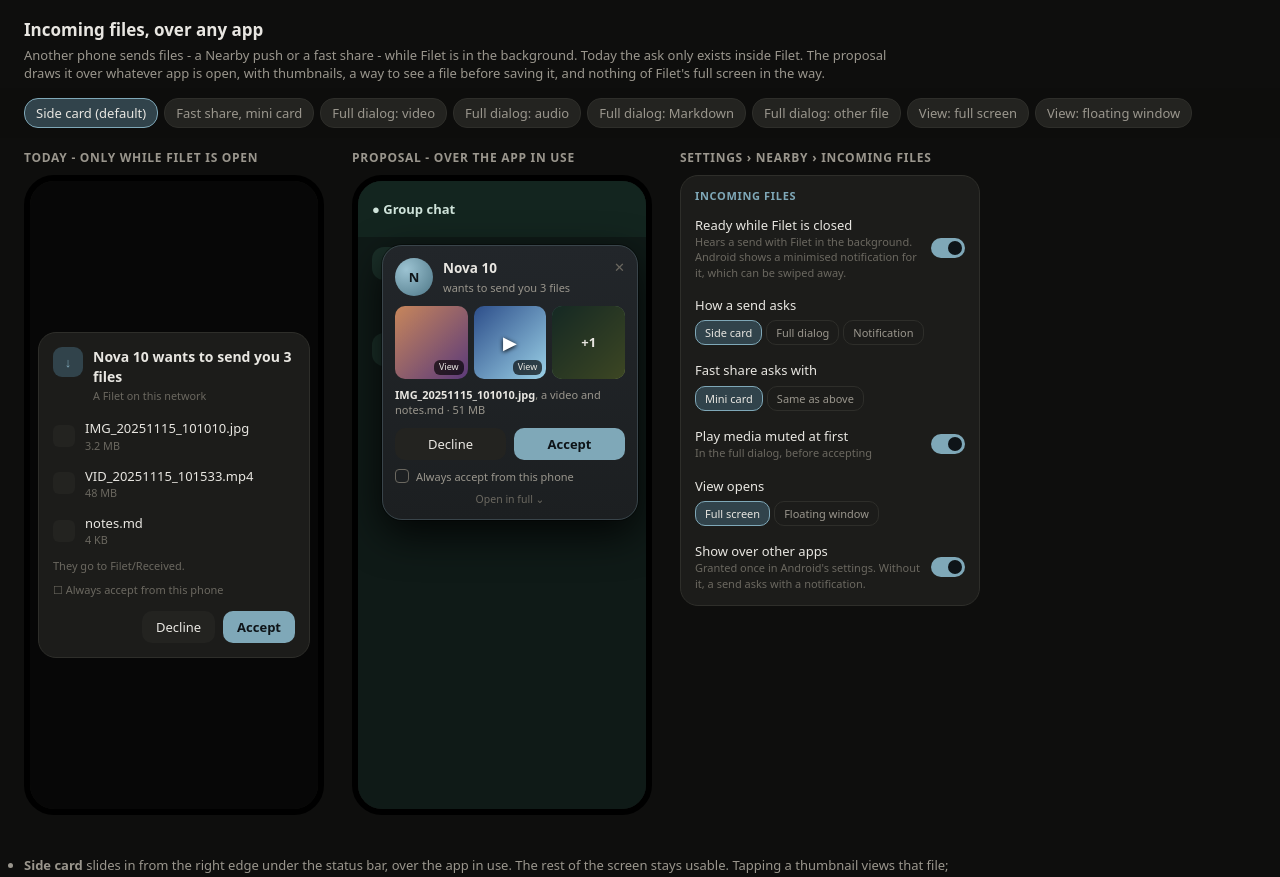
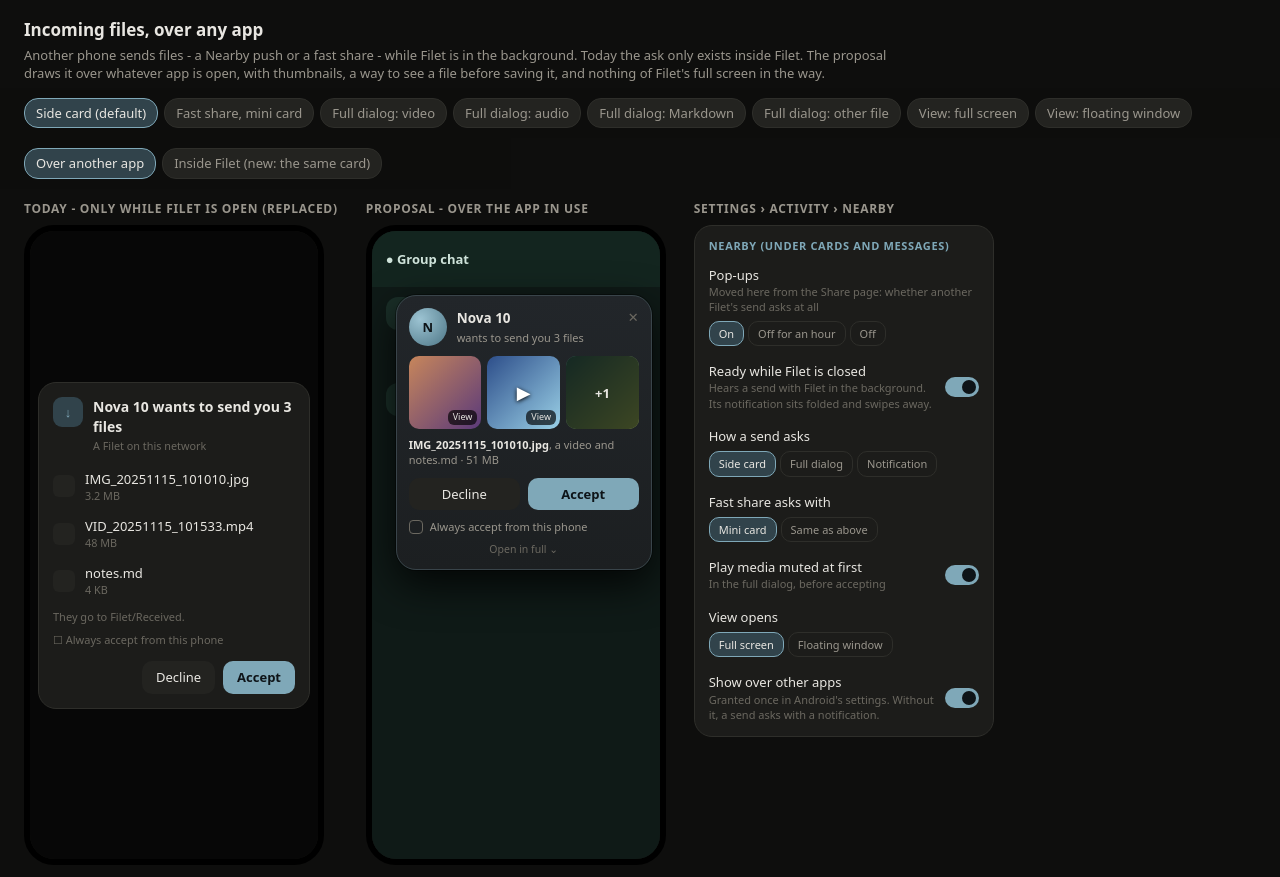
Before and after one commit to uukjtisa/filet, a plain HTML site: page docs/design/mockups/filet-incoming-card-mock.html in a window 1280 px wide. Shown: the top 877 px of the page. Drawn offline with Linux system fonts and the light colour scheme.

Commit message:
docs: incoming card mock, one design

```diff
--- a/docs/design/mockups/filet-incoming-card-mock.html
+++ b/docs/design/mockups/filet-incoming-card-mock.html
@@ -143,10 +143,14 @@
   <button data-s="viewFull">View: full screen</button>
   <button data-s="viewFloat">View: floating window</button>
 </div>
+<div class="bar" id="where">
+  <button data-w="app" class="on">Over another app</button>
+  <button data-w="filet">Inside Filet (new: the same card)</button>
+</div>
 
 <div class="row">
   <div class="col">
-    <h2>Today - only while Filet is open</h2>
+    <h2>Today - only while Filet is open (replaced)</h2>
     <div class="phone">
       <div class="scrim">
         <div class="dlg">
@@ -163,15 +167,16 @@
   </div>
 
   <div class="col">
-    <h2>Proposal - over the app in use</h2>
+    <h2 id="ptitle">Proposal - over the app in use</h2>
     <div class="phone" id="stage"></div>
   </div>
 
   <div class="col">
-    <h2>Settings &rsaquo; Nearby &rsaquo; Incoming files</h2>
+    <h2>Settings &rsaquo; Activity &rsaquo; Nearby</h2>
     <div class="set">
-      <h3>Incoming files</h3>
-      <div class="it"><div>Ready while Filet is closed<small>Hears a send with Filet in the background. Android shows a minimised notification for it, which can be swiped away.</small></div><span class="sw"></span></div>
+      <h3>Nearby (under Cards and messages)</h3>
+      <div class="it"><div>Pop-ups<small>Moved here from the Share page: whether another Filet's send asks at all</small><div class="seg"><span class="on">On</span><span>Off for an hour</span><span>Off</span></div></div></div>
+      <div class="it"><div>Ready while Filet is closed<small>Hears a send with Filet in the background. Its notification sits folded and swipes away.</small></div><span class="sw"></span></div>
       <div class="it"><div>How a send asks<div class="seg"><span class="on">Side card</span><span>Full dialog</span><span>Notification</span></div></div></div>
       <div class="it"><div>Fast share asks with<div class="seg"><span class="on">Mini card</span><span>Same as above</span></div></div></div>
       <div class="it"><div>Play media muted at first<small>In the full dialog, before accepting</small></div><span class="sw"></span></div>
@@ -187,6 +192,8 @@
   <li><b>Full dialog</b> (optional, the "How a send asks" setting) sits in the centre with the preview: pictures shown, video and audio playable (muted at first when that is on), text and Markdown readable. Any other file shows its type icon. Swipe the stage or tap the strip to move between files.</li>
   <li>Viewing before accepting streams from the sender and saves nothing. Accept saves to Filet/Received, and after that View opens the saved copy.</li>
   <li><b>View</b> opens full screen over the app (Back returns to it) or in a floating window that can be dragged and resized, with a video still playing while the app underneath is used.</li>
+  <li><b>New, 2026-11-15: one design, one pipeline.</b> Inside Filet the send asks with the same side card, mini card or full dialog as over another app, previews included, drawn over Filet's own screen. Today's in-app dialogue goes. Whatever "How a send asks" says holds everywhere; the notification is used only when Filet is closed and cannot draw over other apps.</li>
+  <li><b>New, 2026-11-15: the settings live in Settings &rsaquo; Activity, as a Nearby group under Cards and messages</b>, beside the other things that pop up. Pop-ups moves there from the Share page too, so every option about how a send asks sits in one place. The Share page keeps a single row that opens this group. Chosen over the first proposal, a Settings tab of its own: five options do not earn a tab, and Activity already owns "what pops up and when".</li>
 </ul>
 
 <script>
@@ -197,6 +204,9 @@ const thumbs = `<div class="thumbs">
   <div class="th g1"><span class="eye">View</span></div>
   <div class="th g3"><div class="play">&#9654;</div><span class="eye">View</span></div>
   <div class="th g2"><div class="more">+1</div></div></div>`;
+const filetBg = `<div class="other"><div class="top">&#9679; Filet &middot; Internal storage</div>
+  <div class="bub">DCIM</div><div class="bub">Download</div><div class="bub">Filet</div><div class="bub">Music</div></div>`;
+let where = "app";
 const views = {
   card: other + `<div class="card"><div class="who"><div class="av">N</div><div><b>Nova 10</b><small>wants to send you 3 files</small></div><span class="x">&#10005;</span></div>
     ${thumbs}<div class="meta"><b>IMG_20251115_101010.jpg</b>, a video and notes.md &middot; 51 MB</div>
@@ -233,11 +243,16 @@ const views = {
     <div class="bot"><span>&#8595;<br>Save</span><span>&#8599;<br>Share</span><span>&#9707;<br>Open in Filet</span><span>&#10005;<br>Decline</span></div></div>`,
   viewFloat: other + `<div class="float g3"><div class="bar2"><span>&#10005;</span><span>VID_20251115&hellip;</span><span>&#9744;</span></div><div class="play" style="position:absolute;inset:0;display:grid;place-items:center;font-size:26px">&#10074;&#10074;</div><div class="grip"></div></div>`,
 };
+let shown = "card";
 function show(k) {
-  S.innerHTML = views[k];
+  shown = k;
+  S.innerHTML = where === "app" ? views[k] : views[k].replace(other, filetBg);
+  document.getElementById("ptitle").textContent = where === "app" ? "Proposal - over the app in use" : "Proposal - inside Filet, the same card";
+  document.querySelectorAll("#where button").forEach(b => b.classList.toggle("on", b.dataset.w === where));
   document.querySelectorAll("#bar button").forEach(b => b.classList.toggle("on", b.dataset.s === k));
 }
 document.getElementById("bar").addEventListener("click", e => { if (e.target.dataset.s) show(e.target.dataset.s); });
+document.getElementById("where").addEventListener("click", e => { if (e.target.dataset.w) { where = e.target.dataset.w; show(shown); } });
 show("card");
 </script>
 </body>
```
